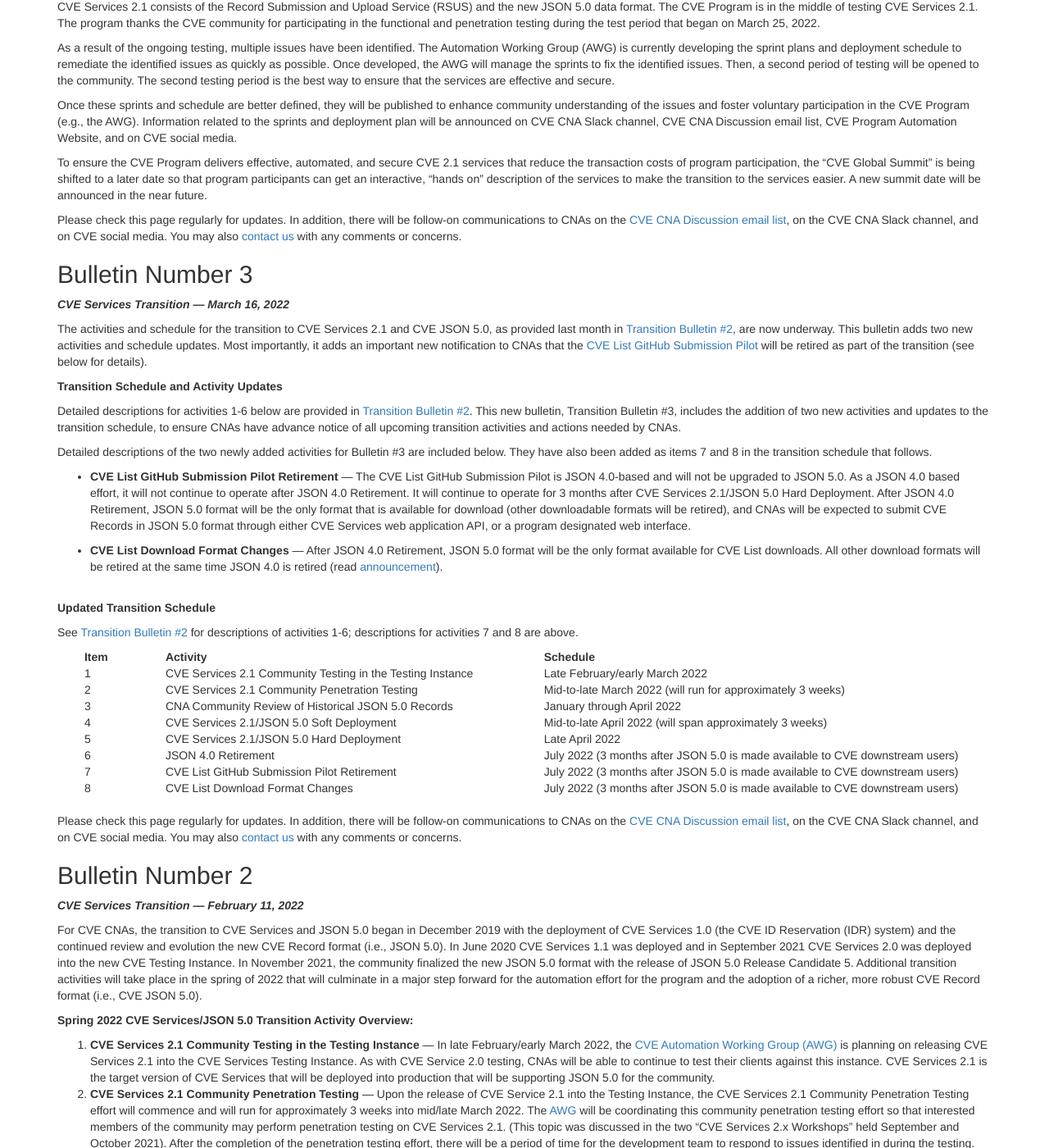
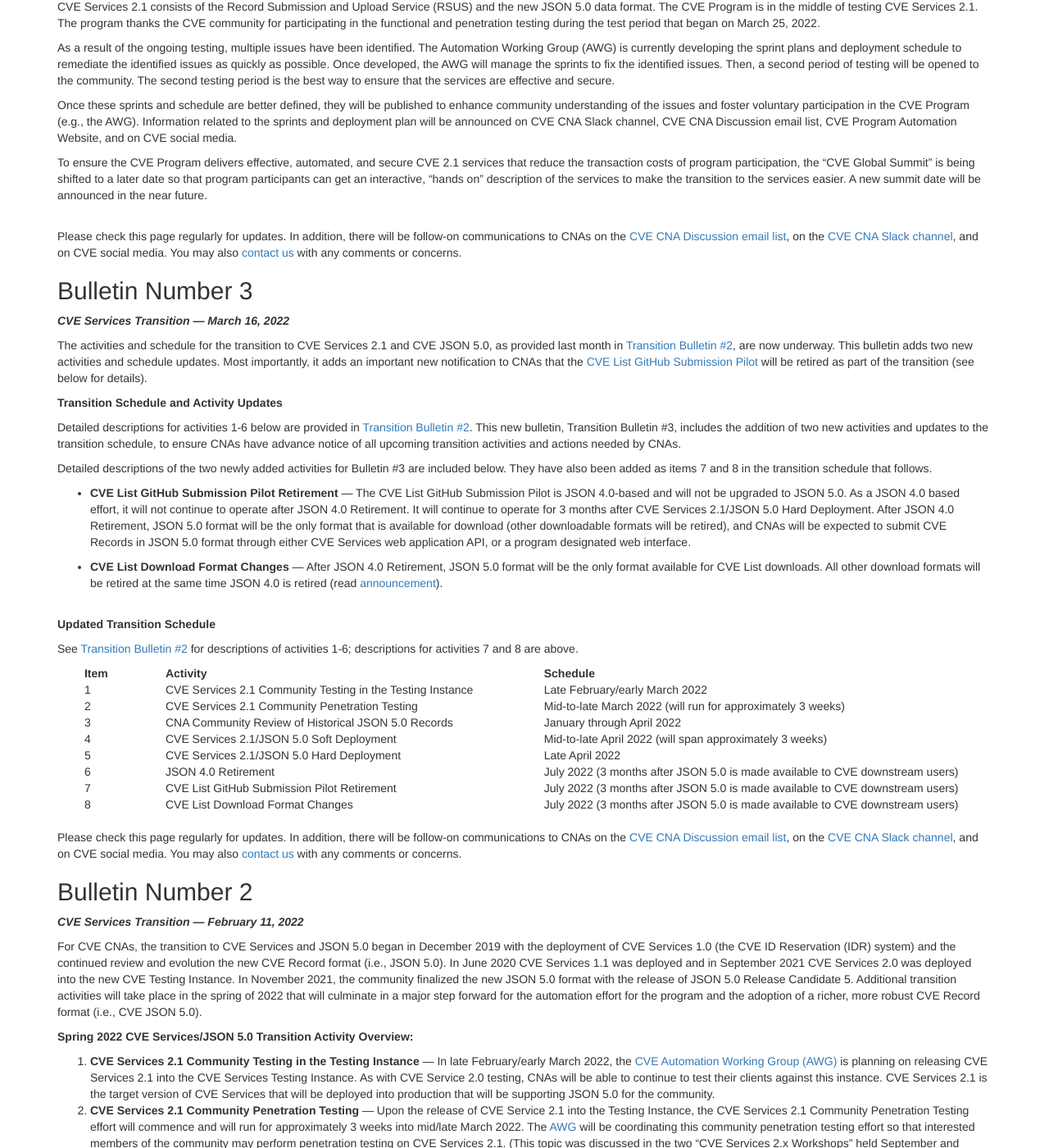
Before and after one commit to CVEProject/cveproject.github.io, a Jekyll site: the page built from automation-transition.md, in a window 1280 px wide and 1400 px high, scrolled down 613 px. Shown: the whole window at 82% size. Built offline with Jekyll 4.4.1, drawn with Linux system fonts in a browser that asks for light colours; nearby versions of some CDN libraries; part of the change alters nothing that is shown; some of the changed text lies outside the part shown.

Commit message:
Update automation-transition.md

```diff
--- a/automation-transition.md
+++ b/automation-transition.md
@@ -26,7 +26,8 @@ Once these sprints and schedule are better defined, they will be published to en
 
 To ensure the CVE Program delivers effective, automated, and secure CVE 2.1 services that reduce the transaction costs of program participation, the “CVE Global Summit” is being shifted to a later date so that program participants can get an interactive, “hands on” description of the services to make the transition to the services easier. A new summit date will be announced in the near future.
 
-Please check this page regularly for updates. In addition, there will be follow-on communications to CNAs on the [CVE CNA Discussion email list](mailto:cve-cna-list@mitre.org), on the CVE CNA Slack channel, and on CVE social media. You may also [contact us](https://cveform.mitre.org/) with any comments or concerns.
+<br>
+Please check this page regularly for updates. In addition, there will be follow-on communications to CNAs on the [CVE CNA Discussion email list](mailto:cve-cna-list@mitre.org), on the [CVE CNA Slack channel](https://cve-cna.slack.com/), and on CVE social media. You may also [contact us](https://cveform.mitre.org/) with any comments or concerns.
 
 ## Bulletin Number 3
 <strong>*CVE Services Transition  —  March 16, 2022*</strong>
@@ -97,7 +98,7 @@ See [Transition Bulletin #2](https://cveproject.github.io/automation-transition#
   </table>
 
 <br>
-Please check this page regularly for updates. In addition, there will be follow-on communications to CNAs on the [CVE CNA Discussion email list](mailto:cve-cna-list@mitre.org), on the CVE CNA Slack channel, and on CVE social media. You may also [contact us](https://cveform.mitre.org/) with any comments or concerns.
+Please check this page regularly for updates. In addition, there will be follow-on communications to CNAs on the [CVE CNA Discussion email list](mailto:cve-cna-list@mitre.org), on the [CVE CNA Slack channel](https://cve-cna.slack.com/), and on CVE social media. You may also [contact us](https://cveform.mitre.org/) with any comments or concerns.
 
 ## Bulletin Number 2
 <strong>*CVE Services Transition  —  February 11, 2022*</strong>
@@ -115,7 +116,7 @@ For CVE CNAs, the transition to CVE Services and JSON 5.0 began in December 2019
 <li><strong>JSON 4.0 Retirement</strong> — Six months after JSON 5.0 is made available to CVE downstream users, JSON 4.0 will be retired. After JSON 4.0 retirement, historical JSON 4.0 records will continue to be available in an archived state. CNAs will be expected to submit CVE Records in JSON 5.0 format through either CVE Services web application API or a program designated web interface. At this time, JSON 5.0 format will be the only format that is available for download (other downloadable formats will be retired).</li>
 </ol>
 
-Please check this page regularly for updates. In addition, there will be follow-on communications to CNAs on [CVE CNA Discussion email list](mailto:cve-cna-list@mitre.org), on CVE CNA Slack channel, and on CVE social media. You may also [contact us](https://cveform.mitre.org/) with any comments or concerns.
+Please check this page regularly for updates. In addition, there will be follow-on communications to CNAs on [CVE CNA Discussion email list](mailto:cve-cna-list@mitre.org), on [CVE CNA Slack channel](https://cve-cna.slack.com/), and on CVE social media. You may also [contact us](https://cveform.mitre.org/) with any comments or concerns.
 
 ## Bulletin Number 1
 <strong>*CVE Services Transition  —  January 6, 2022*</strong>
```
